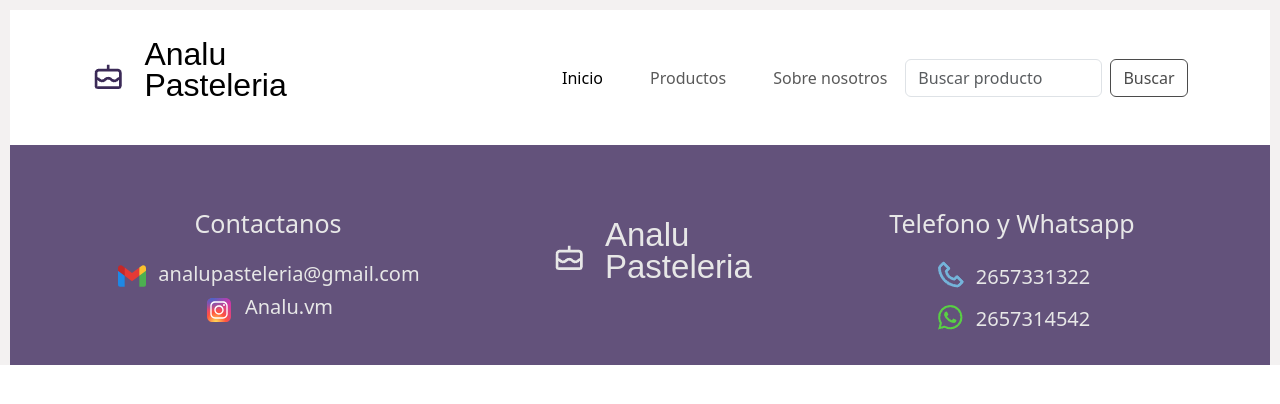
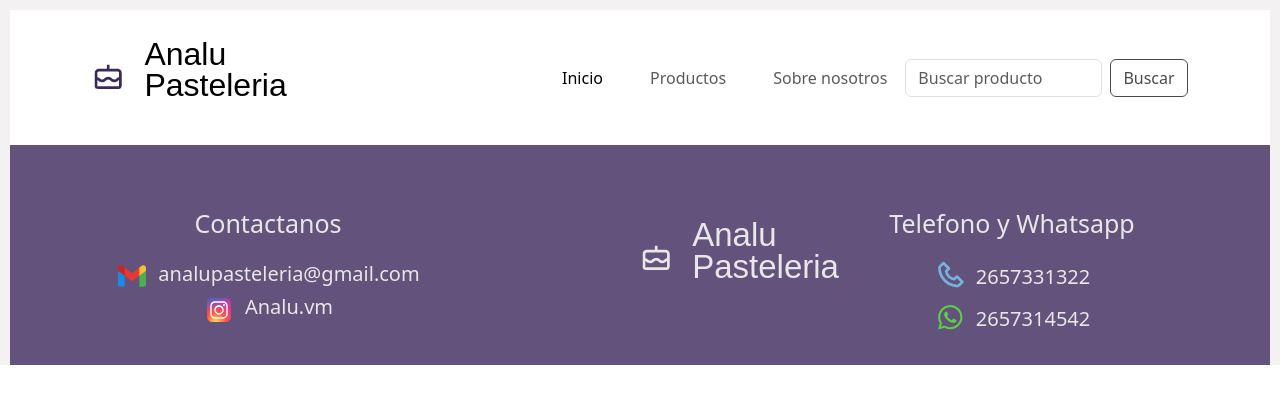
Before and after one commit to facundobrunetti99/WebAnalu, a React (Vite) app: page /products in a window 1280 px wide. Shown: the top 404 px of the page. Built offline with nearby package versions, Linux system fonts and the light colour scheme; a web font is replaced by a local one.

Commit message:
changes in img-cake-Link

```diff
--- a/src/component/navbar/Navbar.css
+++ b/src/component/navbar/Navbar.css
@@ -39,7 +39,8 @@
   font-weight: 300;
   font-style: normal;
   text-align: center;
-  width: 90%;
+  width: 20%;
+  display: block;
   text-align: start;
 }
 
@@ -75,3 +76,6 @@
 .p-pasteleria {
   margin-top: -17px;
 }
+.div-text-cake{
+  width: 100%;
+}
```
Also changed, not shown: src/component/navbar/Navbar.jsx (+3 -0 lines).
